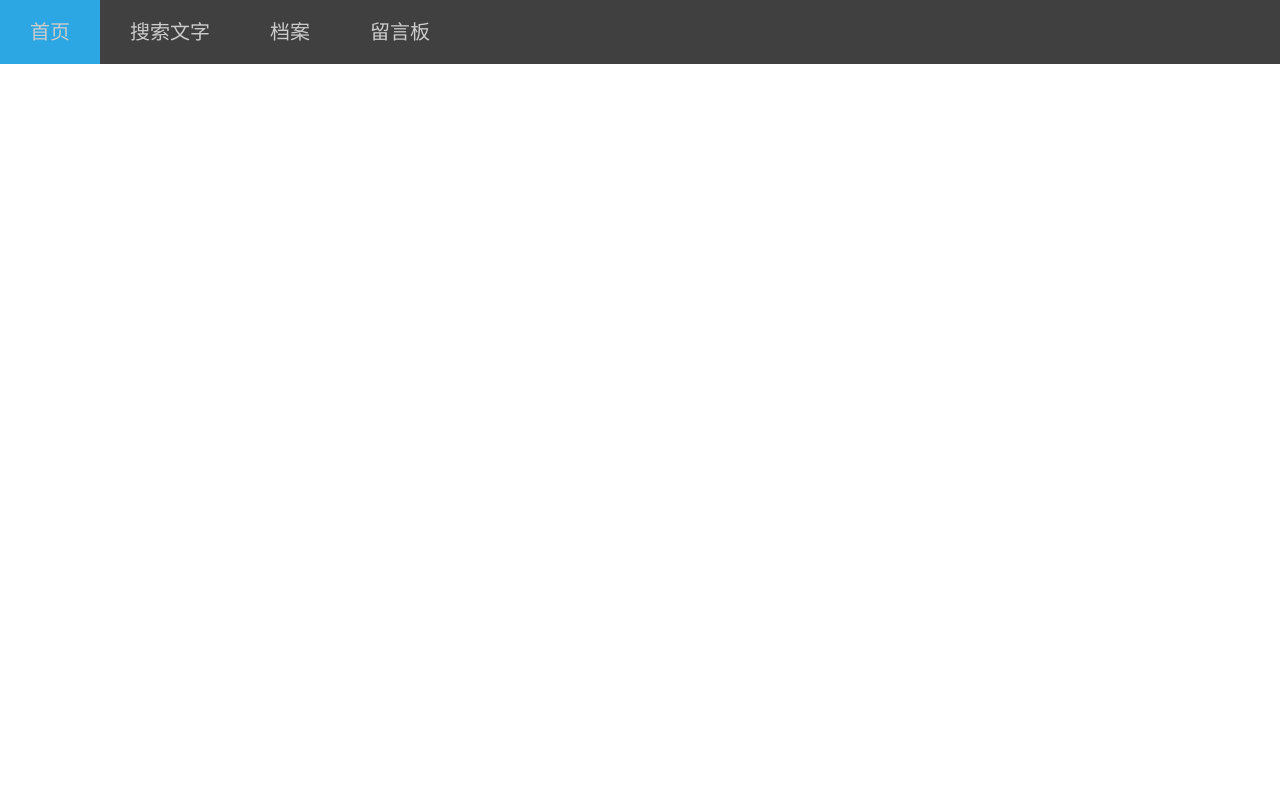
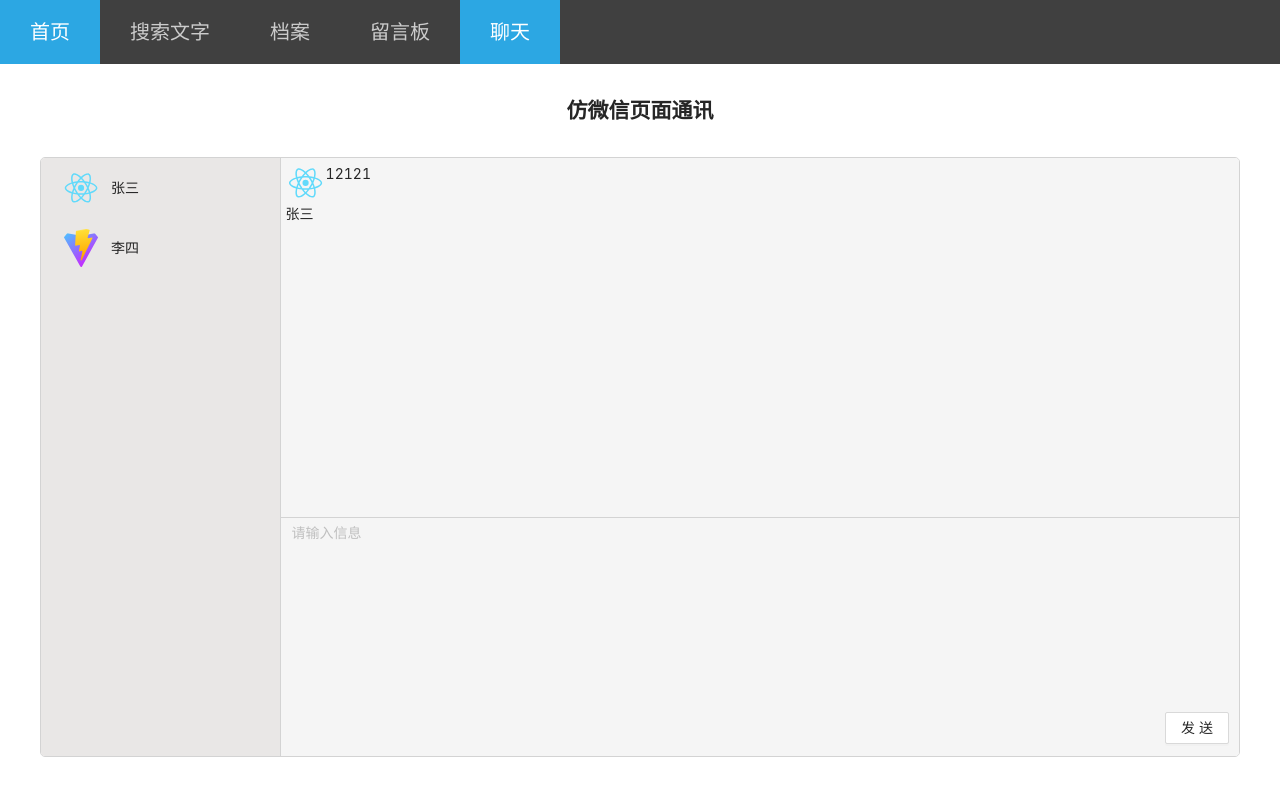
Before and after one commit to GitHubYX1/vite-react-ts, a React (Vite) app: page /chat in a window 1280 px wide. Shown: the top 796 px of the page. Built offline with nearby package versions, Linux system fonts and the light colour scheme.

Commit message:
新增聊天功能

```diff
--- a/src/common/local-data.ts
+++ b/src/common/local-data.ts
@@ -15,6 +15,10 @@ export const headerLinks = [
   {
     title: "留言板",
     link: "/messageBoard",
+  },
+  {
+    title: "聊天",
+    link: "/chat",
   },
 ];
 
@@ -48,3 +52,9 @@ export const companyList = [
   { id: "003d", value: "北京xx公司" },
   { id: "004d", value: "上海xx公司" },
 ];
+
+// 聊天用户数据
+export const chatUser = [
+  { id: "NQJF97stN", name: "张三", avatar: "../src/logo.svg" },
+  { id: "OPBjWcPQg", name: "李四", avatar: "../src/favicon.svg" },
+];
--- /dev/null
+++ b/src/pages/chat/chatCss.ts
@@ -0,0 +1,73 @@
+import styled from "styled-components";
+// 聊天整体
+export const ChatData = styled.div`
+  width: 1200px;
+  margin: 0 auto;
+
+  h2 {
+    font-weight: 700;
+    margin: 30px 0;
+    text-align: center;
+  }
+  .chat-box {
+    height: 600px;
+    border: 1px solid #d3d3d3;
+    border-radius: 5px;
+    overflow: hidden;
+    .chat-right {
+      width: 80%;
+      height: 100%;
+      float: right;
+      background: #f5f5f5;
+    }
+  }
+`;
+// 用户框
+export const ChatList = styled.div`
+  height: 100%;
+  width: 20%;
+  border-right: 1px solid #d3d3d3;
+  float: left;
+  background: #e9e7e6;
+  .user-item {
+    padding: 10px 20px;
+    box-sizing: border-box;
+    cursor: pointer;
+    &:hover {
+      background: #dedbdb;
+    }
+    .user-text {
+      padding-left: 10px;
+      width: calc(100% - 40px);
+    }
+  }
+  .user-select {
+    background: #c9c7c6;
+  }
+`;
+// 对话框
+export const DialogueBox = styled.div`
+  width: 100%;
+  height: 60%;
+  overflow-x: hidden;
+  overflow-y: scroll;
+  ::-webkit-scrollbar {
+    width: 3px;
+    height: 3px;
+  }
+  .chat-item {
+    padding: 5px;
+    display: flex;
+  }
+`;
+
+// 输入框
+export const InputBox = styled.div`
+  width: 100%;
+  height: 40%;
+  border-top: 1px solid #d3d3d3;
+  .input-send {
+    padding: 10px;
+    text-align: right;
+  }
+`;
--- /dev/null
+++ b/src/pages/chat/components/dialogue.tsx
@@ -0,0 +1,25 @@
+import { memo, useState } from "react";
+import { DialogueBox } from "../chatCss";
+import { chatType } from "../../../types";
+import { Avatar } from "antd";
+
+interface dialogueType {
+  id: string;
+  chat: chatType[];
+}
+
+export default memo(function Dialogue(props: dialogueType) {
+  return (
+    <DialogueBox>
+      {props.chat.map((item) => (
+        <div key={item.id} className="chat-item">
+          <div className="chat-user">
+            <Avatar src={item.userAvatar} size={40}></Avatar>
+            <div className="user-text">{item.userName}</div>
+          </div>
+          <div className="chat-text">{item.text}</div>
+        </div>
+      ))}
+    </DialogueBox>
+  );
+});
--- /dev/null
+++ b/src/pages/chat/components/inputIndex.tsx
@@ -0,0 +1,50 @@
+import { memo, useState } from "react";
+import { InputBox } from "../chatCss";
+import { Input, Button, message } from "antd";
+import { chatUser } from "../../../common/local-data";
+import shortId from "shortid";
+import { chatType } from "../../../types";
+
+const { TextArea } = Input;
+
+interface inputType {
+  id: string;
+  sendData: Function;
+}
+
+export default memo(function InputIndex(props: inputType) {
+  const [discuss, discussState] = useState("");
+  //发送数据
+  const sendClick = () => {
+    if (!props.id) {
+      return message.info("请选择账号！");
+    }
+    if (!discuss) {
+      return message.info("请输入信息！");
+    }
+    let user = chatUser.find((item) => item.id == props.id);
+    props.sendData({
+      id: shortId.generate(),
+      userId: user?.id,
+      userName: user?.name,
+      userAvatar: user?.avatar,
+      text: discuss,
+      time: new Date().getTime(),
+    });
+    discussState("");
+  };
+  return (
+    <InputBox>
+      <TextArea
+        placeholder="请输入信息"
+        value={discuss}
+        autoSize={{ minRows: 8 }}
+        bordered={false}
+        onChange={(e) => discussState(e.target.value)}
+      />
+      <div className="input-send">
+        <Button onClick={sendClick}>发送</Button>
+      </div>
+    </InputBox>
+  );
+});
--- /dev/null
+++ b/src/pages/chat/components/userList.tsx
@@ -0,0 +1,30 @@
+import { memo, useState } from "react";
+import { chatUser } from "../../../common/local-data";
+import { ChatList } from "../chatCss";
+import { Avatar } from "antd";
+
+interface userType {
+  id: string;
+  idClick: Function;
+}
+
+export default memo(function UserList(props: userType) {
+  return (
+    <ChatList>
+      {chatUser.map((item) => (
+        <div
+          className={
+            props.id === item.id
+              ? "user-item flex align_items user-select"
+              : "user-item flex align_items"
+          }
+          onClick={() => props.idClick(item.id)}
+          key={item.id}
+        >
+          <Avatar src={item.avatar} size={40}></Avatar>
+          <div className="user-text">{item.name}</div>
+        </div>
+      ))}
+    </ChatList>
+  );
+});
--- /dev/null
+++ b/src/pages/chat/index.tsx
@@ -0,0 +1,38 @@
+import { memo, useState } from "react";
+import UserList from "./components/userList";
+import Dialogue from "./components/dialogue";
+import InputIndex from "./components/inputIndex";
+import { ChatData } from "./chatCss";
+import { chatStore } from "../../redux";
+import { chatType } from "../../types";
+
+export default memo(function Chat() {
+  const [useId, useIdState] = useState("");
+  const [chat, chatState] = useState<chatType[]>([
+    {
+      id: "ieLJQt9vm",
+      text: "12121",
+      time: 1649238559344,
+      userAvatar: "../src/logo.svg",
+      userId: "NQJF97stN",
+      userName: "张三",
+    },
+  ]);
+  //获取输入框的数据
+  const sendData = (e: chatType) => {
+    console.log("打印对话数据", e);
+    chatState([...chat, e]);
+  };
+  return (
+    <ChatData>
+      <h2>仿微信页面通讯</h2>
+      <div className="chat-box">
+        <UserList id={useId} idClick={(id: string) => useIdState(id)} />
+        <div className="chat-right">
+          <Dialogue id={useId} chat={chat}></Dialogue>
+          <InputIndex id={useId} sendData={sendData}></InputIndex>
+        </div>
+      </div>
+    </ChatData>
+  );
+});
--- /dev/null
+++ b/src/redux/chat_state.ts
@@ -0,0 +1,24 @@
+import { chatType } from "../types";
+import { ADD } from "../common/constant";
+
+const listData: string = localStorage.getItem("chatDataList") || "";
+const initState: chatType[] = listData ? JSON.parse(listData) : [];
+
+interface chatActionType {
+  type: "add";
+  data: chatType;
+}
+
+export default function chatStacte(
+  preState = initState,
+  action: chatActionType
+) {
+  const { type, data } = action;
+  switch (type) {
+    case ADD: //增加
+      localStorage.setItem("chatDataList", JSON.stringify([...preState, data]));
+      return [...preState, data];
+    default:
+      return preState;
+  }
+}
--- a/src/redux/index.ts
+++ b/src/redux/index.ts
@@ -3,6 +3,8 @@ import { createStore } from "redux";
 // 应用data组件服务reducer
 import dataStacte from "./data_state";
 import messageStacte from "./message_stacte";
+import chatStacte from "./chat_state";
 
 export const store = createStore(dataStacte);
 export const messageStore = createStore(messageStacte);
+export const chatStore = createStore(chatStacte);
--- a/src/router/index.tsx
+++ b/src/router/index.tsx
@@ -25,6 +25,10 @@ const routes = [
     path: "/messageBoard",
     component: lazy(() => import("../pages/messageBoard")),
   },
+  {
+    path: "/chat",
+    component: lazy(() => import("../pages/chat")),
+  },
 ];
 
 export default routes;
```
Also changed, not shown: src/types/index.d.ts (+10 -0 lines), 1 other file (tests, documents, lock files or other folders).
